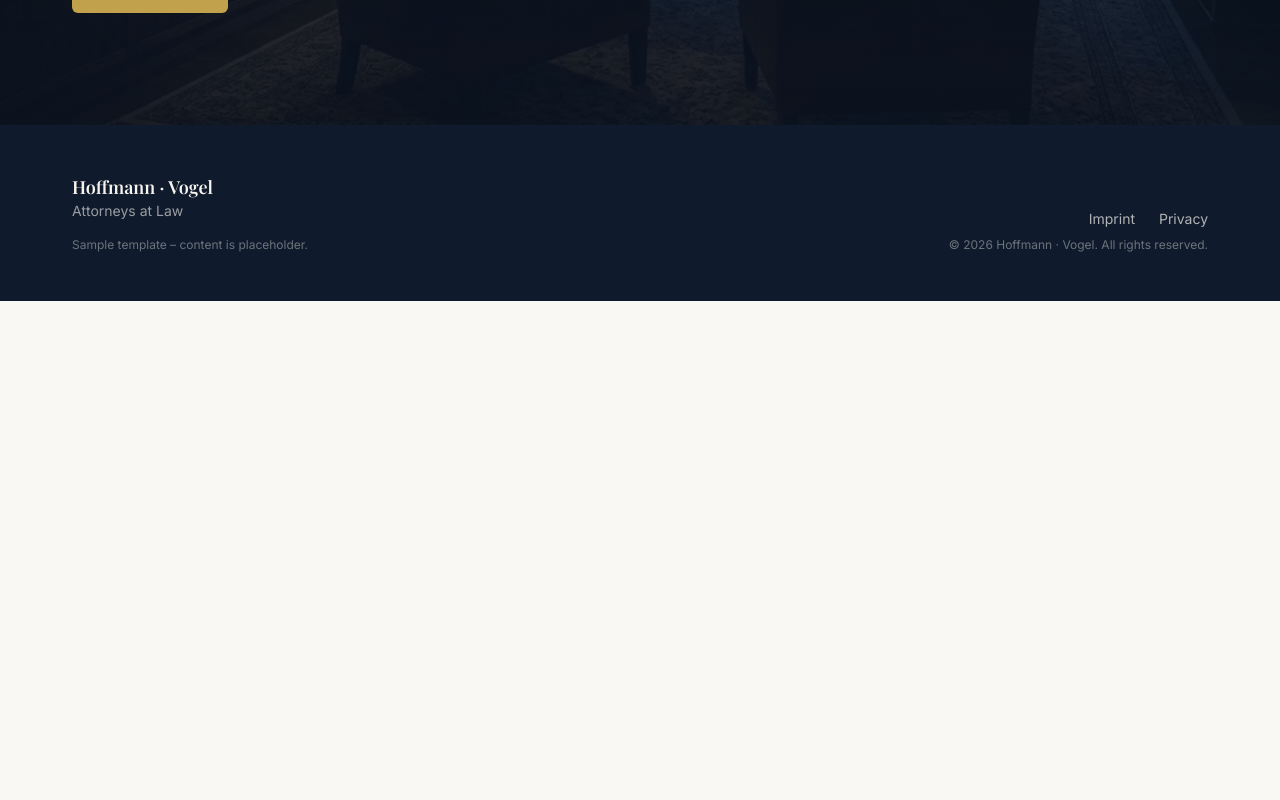
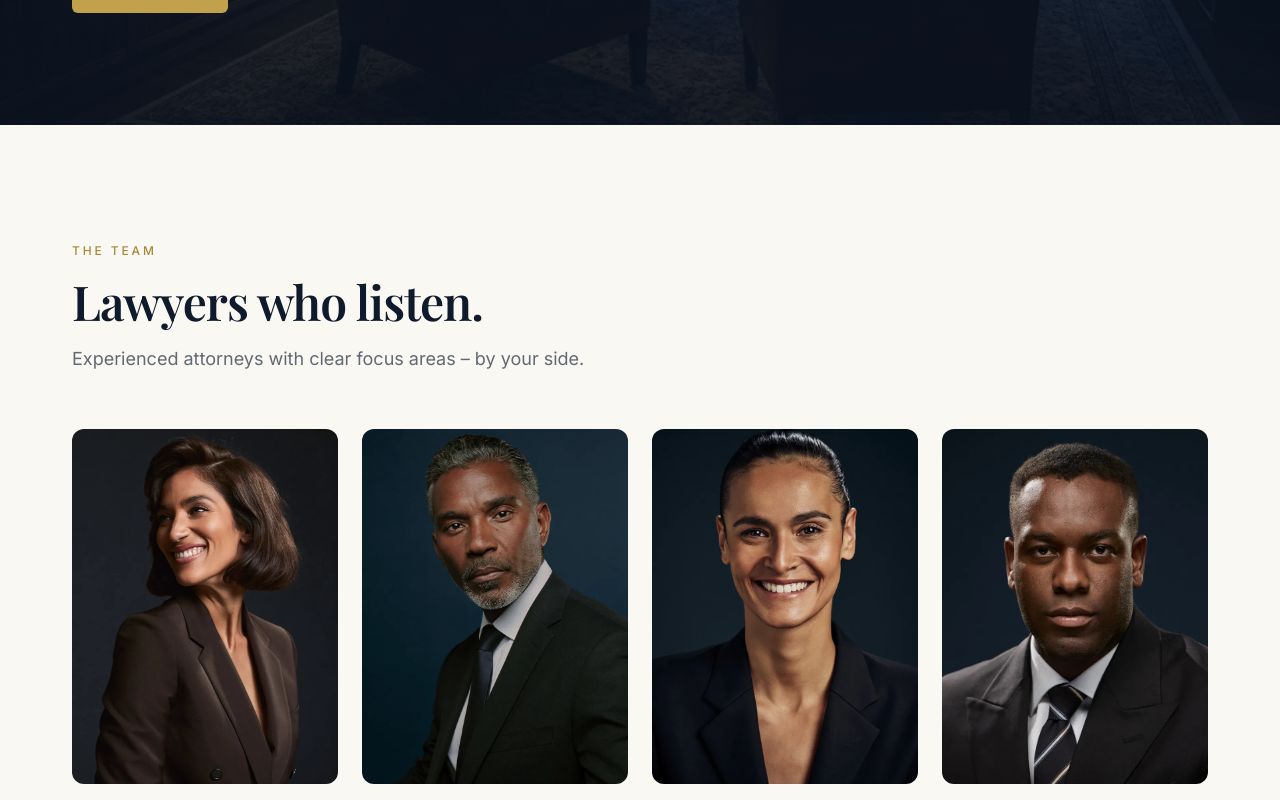
Before and after one commit to IvanGomes9777/anwaltskanzlei-vorlage-1, a Next.js app: page /en in a window 1280 px wide. Shown: the part 2500-3300 px from the top of the page. Before the commit the page ends 2801 px from the top, so only its background shows below. Built offline with nearby package versions, Linux system fonts and the light colour scheme.

Commit message:
feat(home): add team section (cards, variant 1) below About
https://claude.ai/code/session_014SBCu478AbQDy9uqNd41JG

```diff
--- a/src/app/[locale]/page.tsx
+++ b/src/app/[locale]/page.tsx
@@ -4,6 +4,7 @@ import Footer from '@/components/Footer';
 import HeroFinal from '@/components/heroes/HeroFinal';
 import ServicesDark from '@/components/services/ServicesDark';
 import AboutFinal from '@/components/about/AboutFinal';
+import TeamCards from '@/components/team/TeamCards';
 
 export default async function Home({
   params,
@@ -20,6 +21,7 @@ export default async function Home({
         <HeroFinal />
         <ServicesDark />
         <AboutFinal />
+        <TeamCards />
       </main>
       <Footer />
     </div>
```
